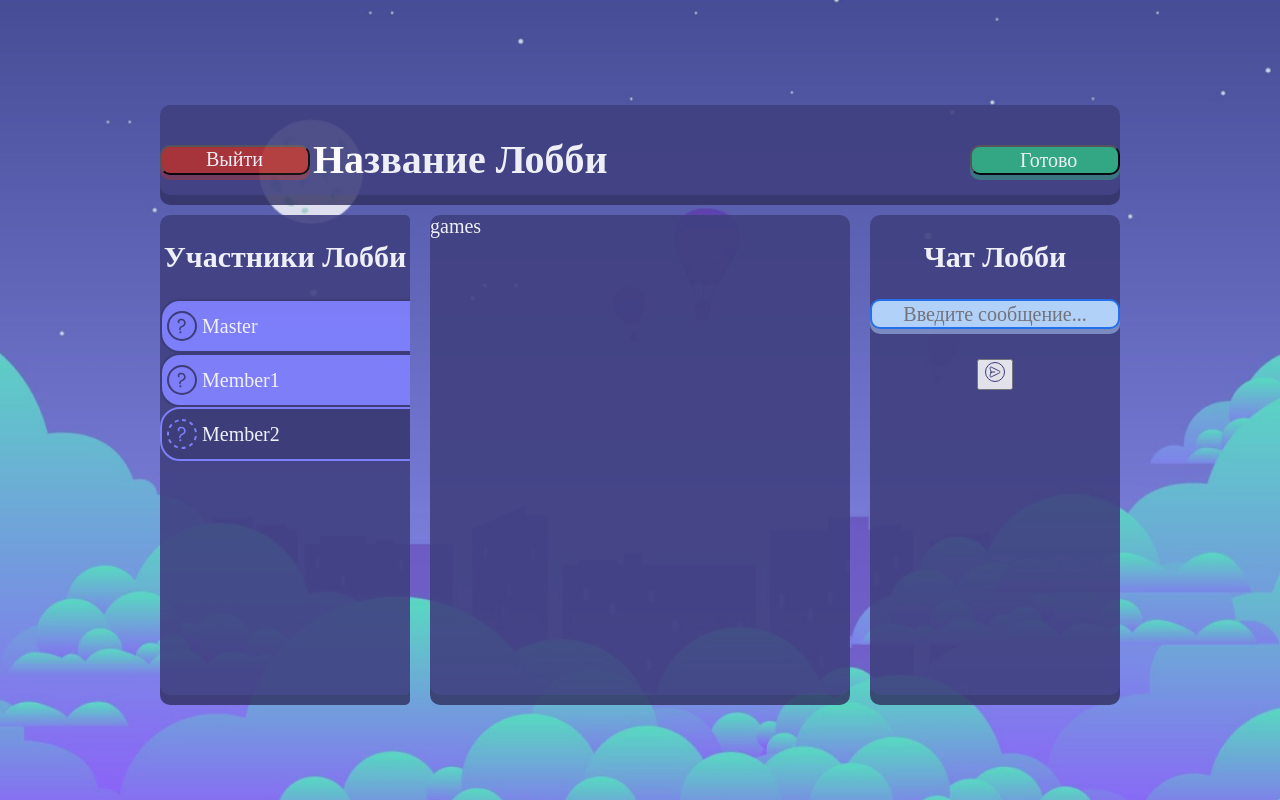
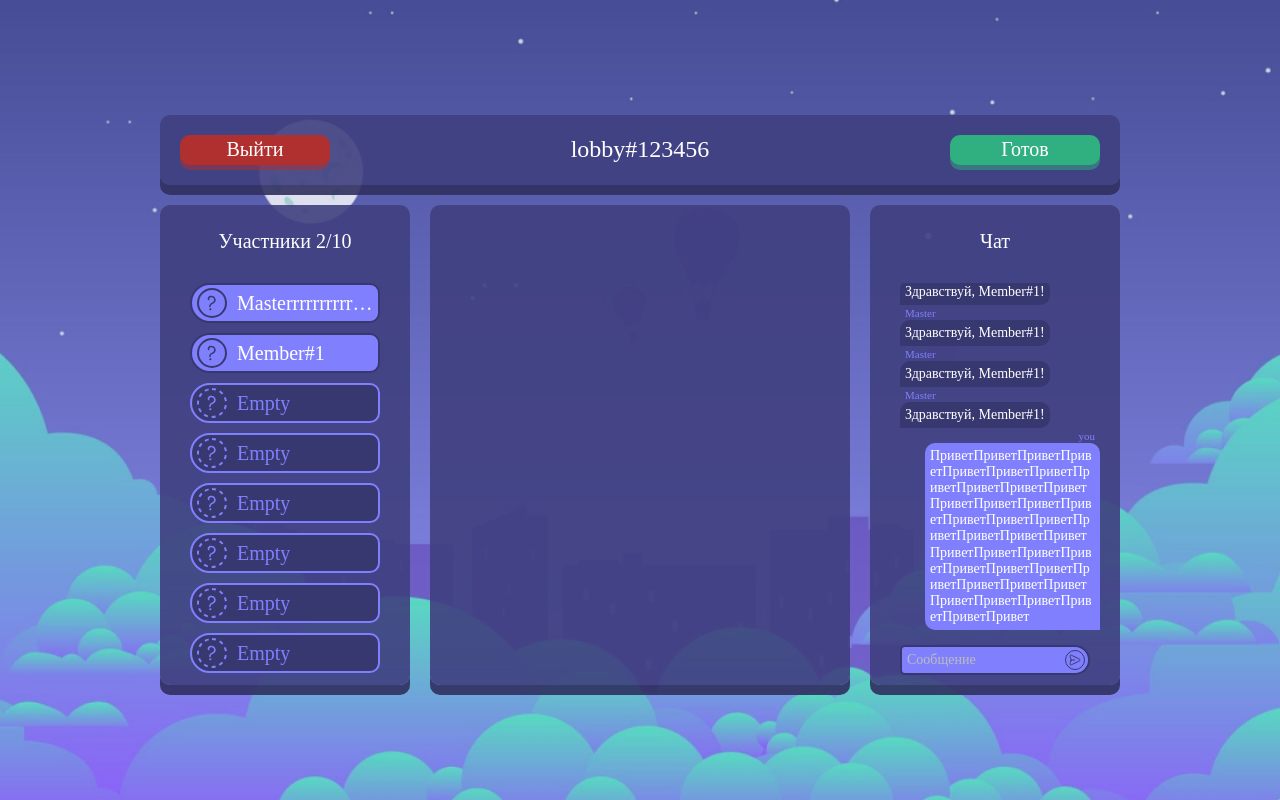
Before and after one commit to NoMindGames/TSP, a Django app: template frontend/templates/Lobby.html in a window 1280 px wide. Run offline with Django 4.2, Linux system fonts and the light colour scheme; the template is opened without the code that fills it, so the values that code supplies are empty; some web fonts are replaced.

Commit message:
lobby done

```diff
--- a/frontend/templates/Connection-lobby.html
+++ b/frontend/templates/Connection-lobby.html
@@ -16,8 +16,8 @@
       <p class="main-title">Выбери псевдоним и идентификатор лобби</p>
       <input type="text" id="nameInput" placeholder="Member#1">
       <input type="text" id="lobbyInput" placeholder="#123456">
-      <a class="main-btn" href="#">Присоединиться к лобби</a>
-      <a class="cross" href="#">
+      <button class="main-btn">Присоединиться к лобби</button>
+      <a class="cross">
         <img src="img/cross.svg" width="20" height="20">
       </a>
     </main>
--- a/frontend/templates/Create-lobby.html
+++ b/frontend/templates/Create-lobby.html
@@ -15,8 +15,8 @@
     <main class="main-window">
       <p class="main-title">Выбери псевдоним</p>
       <input type="text" id="nameInput" placeholder="Master">
-      <a class="main-btn" href="#">Создать лобби</a>
-      <a class="cross" href="#">
+      <button class="main-btn">Создать лобби</button>
+      <a class="cross">
         <img src="img/cross.svg" width="20" height="20">
       </a>
     </main>
--- a/frontend/templates/Initial.html
+++ b/frontend/templates/Initial.html
@@ -13,9 +13,9 @@
 <body>
   <div id="root">
     <main class="main-window">
-      <a class="main-btn" href="#">Создать лобби</a>
-      <a class="main-btn" href="#">Присоединиться к лобби</a>
-      <a class="main-btn" href="#">Health Check</a>
+      <button class="main-btn">Создать лобби</button>
+      <button class="main-btn">Присоединиться к лобби</button>
+      <button class="main-btn">Health Check</button>
     </main>
     <div class="alert-container">
       <div class="alert warning">Ошибка подключения к серверу</div>
--- a/frontend/templates/Lobby.html
+++ b/frontend/templates/Lobby.html
@@ -16,31 +16,114 @@
   <div id="root">
     <main class="lobby">
       <section class="lobby-header">
-        <button class="logout-btn">Выйти</button>
-        <h1 class="lobby-title">Название Лобби</h1>
-        <button class="create-btn">Готово</button>
+        <button class="lobby-btn lobby-exit">Выйти</button>
+        <h2 class="lobby-title">lobby#123456</h2>
+        <button class="lobby-btn">Готов</button>
       </section>
       <section class="lobby-members">
-        <h2>Участники Лобби</h2>
+        <h3 class="lobby-title"><span>Участники</span> 2/10</h3>
         <ul class="lobby-members-list">
           <li class="lobby-member">
-            <img src="img/question.svg" width="30px" height="30px"> Master
+            <img src="img/question.svg" width="30px" height="30px">
+            <p>Masterrrrrrrrrrrrrrrrrrrrrrrrrrrrrrrrrrrrrrrrr</p>
           </li>
           <li class="lobby-member">
-            <img src="img/question.svg" width="30px" height="30px"> Member1</li>
-          <li class="lobby-member lobby-member-empty">
-            <img src="img/question-empty.svg" width="30px" height="30px"> Member2</li>
+            <img src="img/question.svg" width="30px" height="30px">
+            <p>Member#1</p>
+          </li>
+          <li class="lobby-member member-empty">
+            <img src="img/question-empty.svg" width="30px" height="30px">
+            <p>Empty</p>
+          </li>
+          <li class="lobby-member member-empty">
+            <img src="img/question-empty.svg" width="30px" height="30px">
+            <p>Empty</p>
+          </li>
+          <li class="lobby-member member-empty">
+            <img src="img/question-empty.svg" width="30px" height="30px">
+            <p>Empty</p>
+          </li>
+          <li class="lobby-member member-empty">
+            <img src="img/question-empty.svg" width="30px" height="30px">
+            <p>Empty</p>
+          </li>
+          <li class="lobby-member member-empty">
+            <img src="img/question-empty.svg" width="30px" height="30px">
+            <p>Empty</p>
+          </li>
+          <li class="lobby-member member-empty">
+            <img src="img/question-empty.svg" width="30px" height="30px">
+            <p>Empty</p>
+          </li>
+          <li class="lobby-member member-empty">
+            <img src="img/question-empty.svg" width="30px" height="30px">
+            <p>Empty</p>
+          </li>
+          <li class="lobby-member member-empty">
+            <img src="img/question-empty.svg" width="30px" height="30px">
+            <p>Empty</p>
+          </li>
         </ul>
       </section>
-      <section class="lobby-content"> games</section>
+      <section class="lobby-content"></section>
       <section class="lobby-chat">
-        <h2>Чат Лобби</h2>
-        <div class="chat-messages">
-          <input type="text" class="chat-input" placeholder="Введите сообщение...">
-          <button type="submit" class="chat-btn">
+        <h3 class="lobby-title">Чат</h3>
+        <ul class="chat-messages">
+          <li class="user-msg">
+            <p class="msg-name">you</p>
+            <p class="msg-text">ПриветПриветПриветПриветПриветПриветПриветПриветПриветПриветПриветПриветПриветПриветПриветПриветПриветПриветПриветПриветПриветПриветПриветПриветПриветПриветПриветПриветПриветПриветПриветПриветПриветПриветПриветПриветПриветПриветПривет</p>
+          </li>
+          <li>
+            <p class="msg-name">Master</p>
+            <p class="msg-text">Здравствуй, Member#1!</p>
+          </li>
+          <li>
+            <p class="msg-name">Master</p>
+            <p class="msg-text">Здравствуй, Member#1!</p>
+          </li>
+          <li>
+            <p class="msg-name">Master</p>
+            <p class="msg-text">Здравствуй, Member#1!</p>
+          </li>
+          <li>
+            <p class="msg-name">Master</p>
+            <p class="msg-text">Здравствуй, Member#1!</p>
+          </li>
+          <li>
+            <p class="msg-name">Master</p>
+            <p class="msg-text">Здравствуй, Member#1!</p>
+          </li>
+          <li>
+            <p class="msg-name">Master</p>
+            <p class="msg-text">Здравствуй, Member#1!</p>
+          </li>
+          <li>
+            <p class="msg-name">Master</p>
+            <p class="msg-text">Здравствуй, Member#1!</p>
+          </li>
+          <li>
+            <p class="msg-name">Master</p>
+            <p class="msg-text">Здравствуй, Member#1!</p>
+          </li>
+          <li>
+            <p class="msg-name">Master</p>
+            <p class="msg-text">Здравствуй, Member#1! Здравствуй, Member#1!Здравствуй, Member#1!Здравствуй, Member#1!Здравствуй, Member#1!Здравствуй, Member#1!Здравствуй, Member#1!Здравствуй, Member#1!Здравствуй, Member#1!Здравствуй, Member#1!Здравствуй, Member#1!Здравствуй, Member#1!Здравствуй, Member#1!Здравствуй, Member#1!Здравствуй, Member#1!Здравствуй, Member#1!Здравствуй, Member#1!Здравствуй, Member#1!Здравствуй, Member#1!Здравствуй, Member#1!Здравствуй, Member#1!Здравствуй, Member#1!Здравствуй, Member#1!</p>
+          </li>
+          <li class="user-msg">
+            <p class="msg-name">you</p>
+            <p class="msg-text">Привет</p>
+          </li>
+          <li>
+            <p class="msg-name">Master</p>
+            <p class="msg-text">Здравствуй, Member#1!</p>
+          </li>
+        </ul>
+        <form class="chat-input">
+          <input type="text" placeholder="Сообщение">
+          <button type="submit">
             <img src="img/send.svg" width="20px" height="20px">
           </button>
-        </div>
+        </form>
       </section>
     </main>
   </div>
--- a/frontend/templates/style.css
+++ b/frontend/templates/style.css
@@ -77,7 +80,7 @@ body {
   text-align: center;
 }
 
-input[type="text"] {
+.main-window input[type="text"] {
   box-sizing: border-box;
   width: 250px;
   margin-bottom: 30px;
@@ -150,170 +153,285 @@ input[type="text"].error {
 
 .lobby {
   display: grid;
+  gap: 20px;
+  grid-template-rows: 70px 480px;
   grid-template-columns: 250px 420px 250px;
-  grid-template-rows: auto;
-  gap: 20px;
   grid-template-areas:
-      "lobby-header lobby-header lobby-header"
-      "lobby-members lobby-content lobby-chat";
+    "lobby-header  lobby-header  lobby-header"
+    "lobby-members lobby-content lobby-chat";
 }
 
 .lobby-header {
   grid-area: lobby-header;
-  width: 960px;
-  height: 70px;
-  top: 75px;
-  left: 203px;
-  padding: 20px 0px 0px 0px; /* Внутренние отступы (сверху, справа, снизу, слева) */
-  gap: 0px;
-  background-color: #404080;
-  border-radius: 10px 10px 10px 10px;
-  opacity: 90%;
-  box-shadow: 0px 10px 0px 0px #303060E5;
+
   display: flex;
-  flex-direction: row;
+  justify-content: space-between;
+
+  padding: 20px;
+  border-radius: 10px;
+  background-color: rgba(64, 64, 128, 0.9);
+  box-shadow: 0px 10px 0px 0px rgba(48, 48, 96, 0.9);
+
   align-items: center;
 }
 
-.logout-btn{
-  background-color:#B03030;
-  color: #fff;
+.lobby-btn {
+  display: block;
+
   width: 150px;
-  height: 30px;
-  top: 20px;
-  left: 20px;
-  padding: 2px 44px 3px 44px;
-  gap: 0px;
-  border-radius: 10px 10px 10px 10px;
+  min-height: 30px;
+  padding: 2px 0px 3px 0px;
+  border-radius: 10px;
+
+  color: #FFFFFF;
+  text-decoration: none;
+  text-align: center;
+
+  background-color: #30B080;
+  box-shadow: 0 5px 0 0 rgba(48, 176, 128, 0.5);
+  border: none;
+}
+
+.lobby-btn:hover {
+  background-color: rgba(48, 176, 128, 0.75);
+  box-shadow: 0 5px 0 0 rgba(48, 176, 128, 0.38);
+}
+
+.lobby-btn:active {
+  position: relative;
+  background-color: rgba(48, 176, 128, 0.5);
+  box-shadow: none;
+  top: 5px;
+}
+
+.lobby-exit {
+  background-color: #b03030;
   box-shadow: 0px 5px 0px 0px rgba(176, 48, 48, 0.5);
-  display: flex;
-  align-items: center;
+}
+
+.lobby-exit:hover {
+  background-color: rgba(176, 48, 48, 0.75);
+  box-shadow: 0 5px 0 0 rgba(176, 48, 48, 0.38);
+}
+
+.lobby-exit:active {
+  position: relative;
+  background-color: rgba(176, 48, 48, 0.5);
+  box-shadow: none;
+  top: 5px;
 }
 
 .lobby-title {
-  flex: 1; /* Растягиваем заголовок, чтобы он занимал все доступное пространство */
-  text-align: center; /* Выравниваем текст по центру */
-  width: 150px;
-  height: 30px;
-  top: 20px;
-  left: 405px;
-  padding: 0px 0px 0px 3px;
-  gap: 0px;
-  opacity: 0px;
-  display: flex;
-  align-items: center;
-  text-align: center;
+  margin: 0;
+  font-size: 24px;
+  font-weight: normal;
 }
 
-.create-btn {
-  background-color:#30B080;
-  color: #fff;
-  width: 150px;
-  height: 30px;
-  top: 20px;
-  left: 790px;
-  padding: 3px 49px 2px 48px;
-  gap: 0px;
-  border-radius: 10px 10px 10px 10px;
-  box-shadow: 0px 5px 0px 0px rgba(48, 176, 128, 0.5);
-  display: flex;
-  align-items: center;
+h3.lobby-title {
+  font-size: 20px;
+  margin-bottom: 30px;
+  text-align: center;
 }
 
 .lobby-members {
   grid-area: lobby-members;
-  width: 250px;
-  height: 480px;
-  top: 165px;
-  left: 203px;
-  gap: 0px;
-  background-color:#404080;
-  border-radius: 10px 5px 5px 10px;
-  opacity: 90%;
+  border-radius: 10px;
+  padding: 25px 0px 10px;
+
+  background-color: rgba(64, 64, 128, 0.9);
   box-shadow: 0px 10px 0px 0px rgba(48, 48, 96, 0.9);
-  overflow: hidden;
+  text-align: center;
+}
+
+.lobby-members-list {
   display: flex;
   flex-direction: column;
   align-items: center;
-  text-align: center;
-}
-
-.lobby-members-list{
-  list-style-type: none;
+  gap: 10px;
   margin: 0;
   padding: 0;
-  max-height: 440px;
-  overflow-y: auto;
-  width: 100%;
-  text-align: center;
+
+  height: 390px;
+
+  list-style: none;
+  overflow: scroll;
+  overflow-x: hidden;
+
+  scrollbar-width: auto;
+  scrollbar-color: #8080FF rgba(64, 64, 128, 0.9);
 }
 
 .lobby-member {
-  background-color:#8080FF;
+  display: flex;
+  align-items: center;
+  box-sizing: border-box;
   width: 190px;
   height: 40px;
-  top: 80px;
-  left: 30px;
-  padding: 5px 63px 5px 5px;
-  gap: 0px;
+  padding: 5px;
+
+  background-color: #8080FF;
+  border: 2px solid #383870;
   border-radius: 20px 10px 10px 20px;
-  border: 2px 0px 0px 0px;
-  opacity: 0px;
-  border: 2px solid #383870;
-  display: flex;
-  align-items: center;
 }
 
-.lobby-member-empty {
+.lobby-member img {
+  margin-right: 10px;
+}
+
+.lobby-member p {
+  margin: 0;
+  overflow: hidden;
+  text-overflow: ellipsis;
+}
+
+.member-empty {
+  color: #8080FF;
   background-color: #383870;
   border: 2px solid #8080FF;
 }
 
-.lobby-member img {
-  margin-right: 5px;
-}
-
 .lobby-content {
   grid-area: lobby-content;
-  width: 420px;
-  height: 480px;
-  top: 165px;
-  left: 473px;
-  gap: 0px;
-  background-color: #404080;
-  border-radius: 10px 10px 10px 10px;
-  opacity: 90%;
+  background-color: rgba(64, 64, 128, 0.9);
+  border-radius: 10px;
   box-shadow: 0px 10px 0px 0px rgba(48, 48, 96, 0.9);
 }
 
 .lobby-chat {
   grid-area: lobby-chat;
-  width: 250px;
-  height: 480px;
-  top: 165px;
-  left: 913px;
-  gap: 0px;
-  border-radius: 10px 10px 10px 10px;
-  background-color: #404080;;
-  opacity: 90%;
+  display: flex;
+  flex-direction: column;
+  align-items: center;
+  border-radius: 10px;
+  padding: 25px 0px 10px;
+
+  background-color: rgba(64, 64, 128, 0.9);
   box-shadow: 0px 10px 0px 0px rgba(48, 48, 96, 0.9);
   text-align: center;
 }
 
+.chat-messages {
+  display: flex;
+  align-self: stretch;
+  flex-direction: column-reverse;
+  align-items: center;
+  gap: 15px;
+  margin: 0;
+  padding: 0;
+
+  height: 350px;
+
+  list-style: none;
+  overflow-y: scroll;
+  overflow-x: hidden;
+
+  scrollbar-width: auto;
+  scrollbar-color: #8080FF #404080;
+}
+
+.chat-messages li {
+  margin: 0;
+  padding: 0;
+  position: relative;
+  align-self: flex-start;
+  margin-left: 30px;
+  max-width: 175px;
+}
+
+.chat-messages li.user-msg {
+  align-self: flex-end;
+  margin: 0;
+  margin-right: 20px;
+}
+
+.chat-messages .msg-name {
+  margin: 0;
+  position: absolute;
+  top: -13px;
+  left: 5px;
+  font-size: 11px;
+  color: #8080FF;
+}
+
+.chat-messages .msg-text {
+  margin: 0;
+  font-size: 14px;
+  padding: 5px;
+
+  text-align: left;
+  border-radius: 10px 10px 10px 0px;
+  background-color: #383870;
+
+  word-wrap: break-word;
+}
+
+.chat-messages li.user-msg .msg-name {
+  right: 5px;
+  left: auto;
+}
+
+.chat-messages li.user-msg .msg-text {
+  border-radius: 10px 10px 0px 10px;
+  background-color: #8080FF;
+}
+
 .chat-input {
-  background-color:#8080FF;
+  margin: 0;
+  margin-top: 15px;
+  background-color: #8080FF;
+  display: flex;
+  box-sizing: border-box;
   width: 190px;
   height: 30px;
-  top: 440px;
-  left: 30px;
-  padding: 5px 0px 0px 0px;
-  gap: 0px;
+  padding: 3px;
   border-radius: 5px 15px 15px 5px;
-  border: 2px 0px 0px 0px;
-  opacity: 0px;
   border: 2px solid #383870;
 }
 
+.chat-input input[type="text"] {
+  font-size: 14px;
+  box-sizing: border-box;
+  width: 160px;
+  margin: 0;
+  border: none;
+  outline: none;
+  background-color: inherit;
+  color: inherit;
+}
+
+.chat-input input[type="text"]::placeholder {
+  color: #BBBBBB;
+}
+
+.chat-input button[type="submit"] {
+  position: relative;
+  width: 20px;
+  height: 20px;
+  padding: 0;
+  margin: 0;
+  border: none;
+  border-radius: 50%;
+  background-color: inherit;
+}
+
+.chat-input button[type="submit"] img {
+  display: block;
+  position: absolute;
+  margin: 0;
+  top: 50%;
+  left: 50%;
+  transform: translate(-50%, -50%);
+}
+
+
+.chat-input button[type="submit"]:hover {
+  opacity: 0.75;
+}
+
+
+.chat-input button[type="submit"]:active {
+  opacity: 0.5;
+}
 
 
 @keyframes hideAlert {
```
Also changed, not shown: other parts of frontend/templates/style.css (+141 -1 lines), frontend/templates/img/check-done.svg (added), frontend/templates/img/exit.svg (added).
